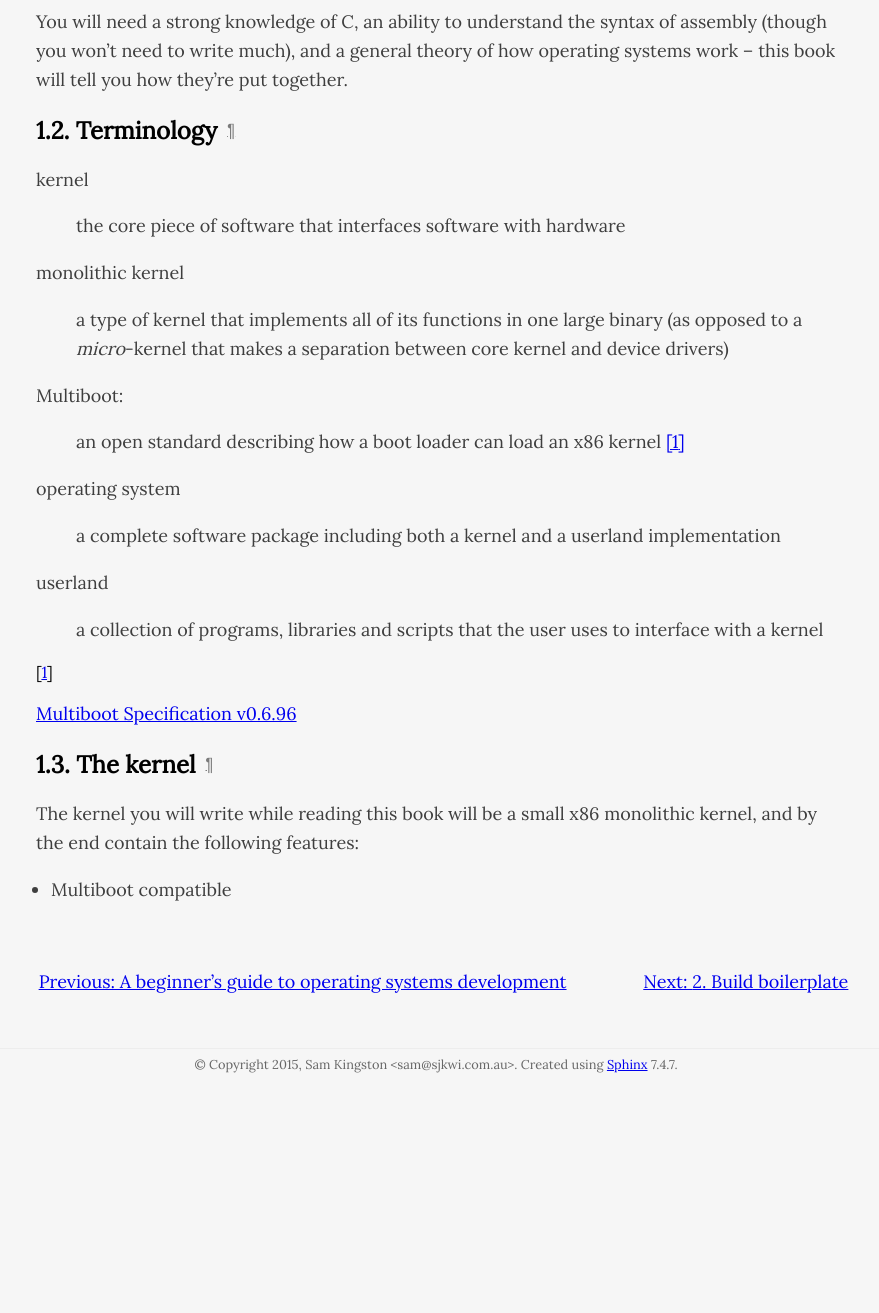
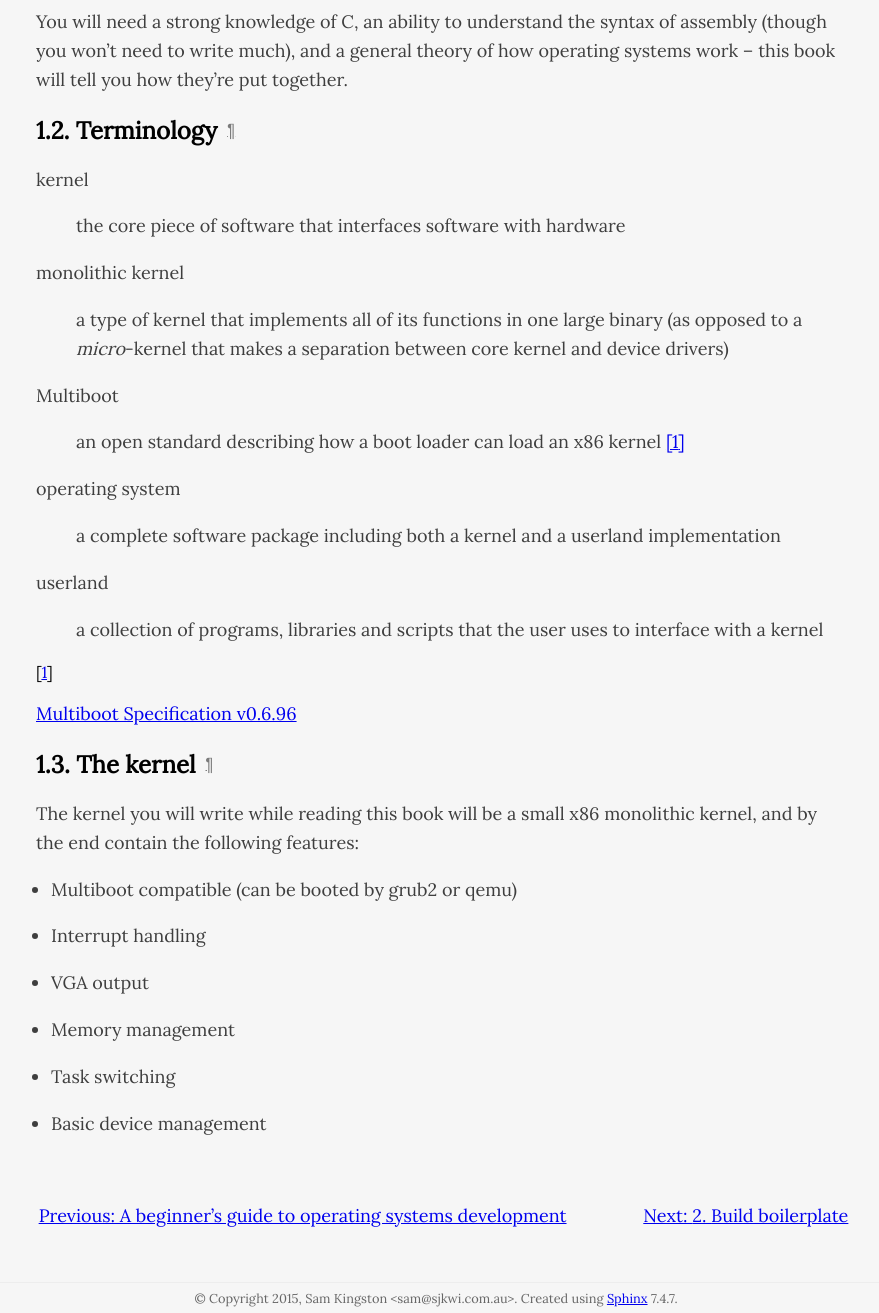
Before and after one commit to sjkingo/osbook, a Sphinx documentation site: the page built from book/source/intro.rst, in a window 1280 px wide and 1400 px high, scrolled down 237 px, cut to the strip 87-1400 px from the top of the window. Shown: the whole strip, without its empty margins (204-1083 px from the left). Built offline with Sphinx 7.4.7, drawn with Linux system fonts in a browser that asks for light colours; before the commit the page ends 1403 px from its top, so only the background shows below that.

Commit message:
Add some more content

```diff
--- a/book/source/index.rst
+++ b/book/source/index.rst
@@ -1,5 +1,9 @@
 A beginner's guide to operating systems development
 ===================================================
+
+This book has been written to be a practical guide on developing operating
+systems, and specifially, for Intel's x86-architecture. The end result of
+working through this book will be a bootable kernel that you can expand upon.
 
 .. toctree::
    :numbered:
--- a/book/source/intro.rst
+++ b/book/source/intro.rst
@@ -49,4 +49,9 @@ The kernel
 The kernel you will write while reading this book will be a small x86
 monolithic kernel, and by the end contain the following features:
 
-* Multiboot compatible
+* Multiboot compatible (can be booted by grub2 or qemu)
+* Interrupt handling
+* VGA output
+* Memory management
+* Task switching
+* Basic device management
```
Also changed, not shown: other parts of book/source/intro.rst (+1 -1 lines).
